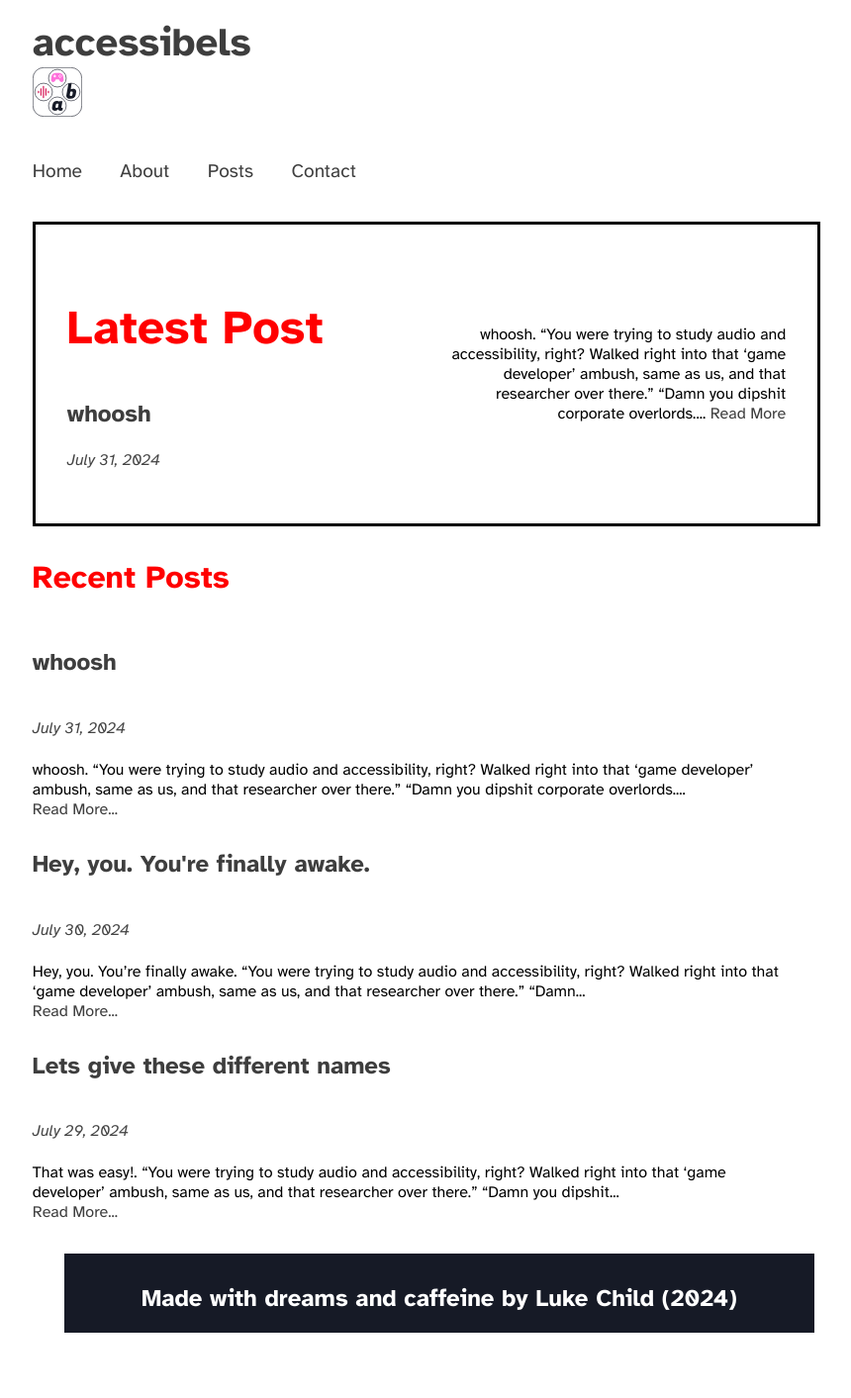
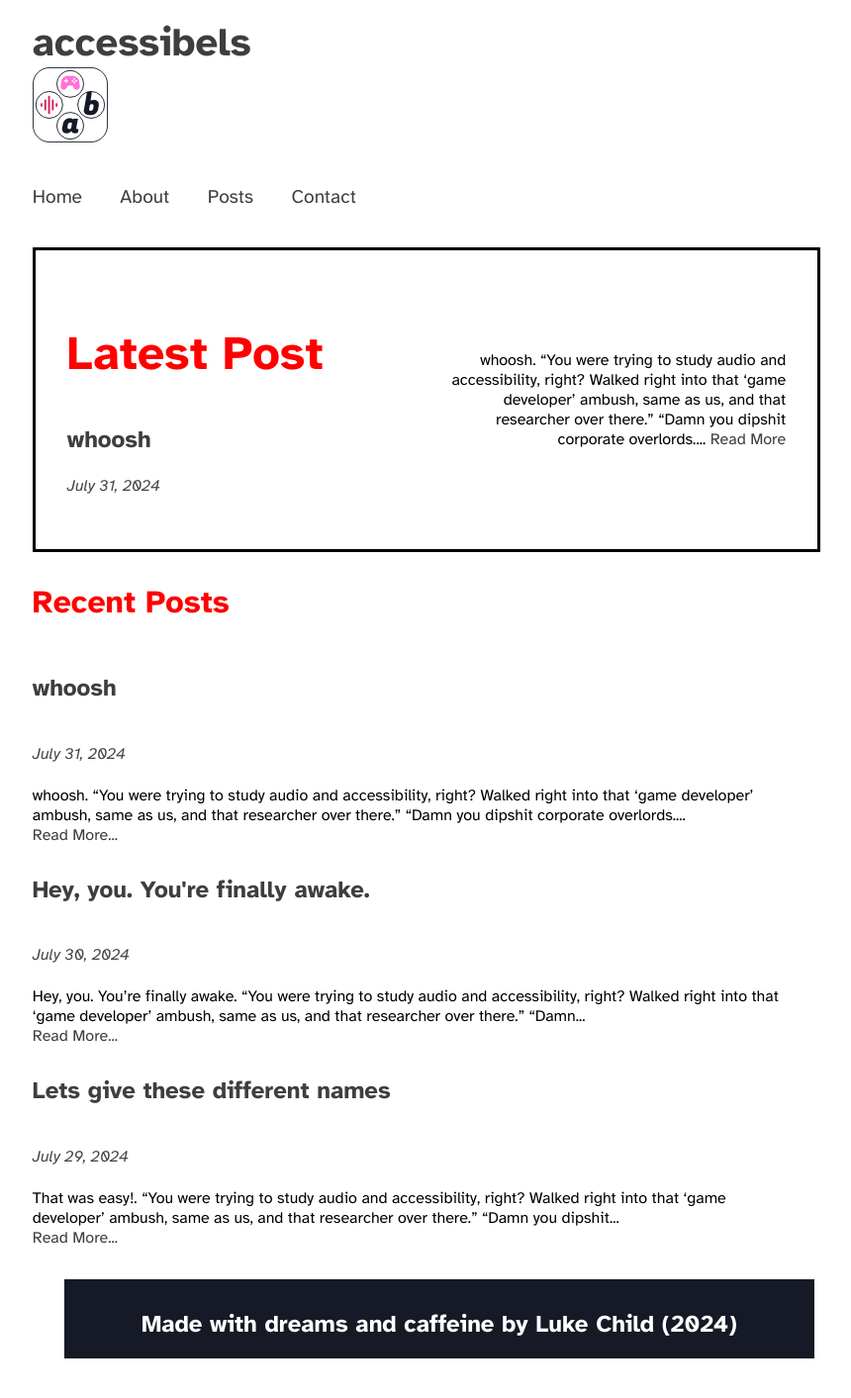
Before and after one commit to Accessibels/accessibels.github.io, a Jekyll site: the page built from index.markdown, in a window 1280 px wide. Shown: the whole page at 99% size, without its empty margins (228-1088 px from the left). Built offline with Jekyll 4.4.1, drawn with Linux system fonts in a browser that asks for light colours; our own code applies the rules of GitHub Pages for plain Markdown files; before the commit the page ends 1387 px from its top, so only the background shows below that.

Commit message:
testing nav bar

```diff
--- a/_includes/nav.html
+++ b/_includes/nav.html
@@ -1,6 +1,9 @@
 <div>
+
+
   <h1 class="site-title">{{ site.title }}‍</h1>
-  <img style="max-width: 50px;" src="/assets/Square Logo.svg" alt="square logo for Accessibels. 4 Circles arranged in the shape of controller buttons. Up button is a pink game controller. Right button is the letter b. Down button is the letter a. Left button is a red sound wave">
+  <img class="site-logo" src="/assets/Square Logo.svg" alt="square logo for Accessibels. 4 Circles arranged in the shape of controller buttons. Up button is a pink game controller. Right button is the letter b. Down button is the letter a. Left button is a red sound wave">
+
 
     {% if site.nav-links %}
     <nav>
--- a/assets/stylesheets/main.scss
+++ b/assets/stylesheets/main.scss
@@ -76,6 +76,14 @@ p, li {
   color: $main_title_color;
   margin: 0;
 }
+
+.site-title {
+  width: 90%;
+}
+.site-logo{
+  width: 10%;
+}
+
 
 .page {
   display: flex;
```
